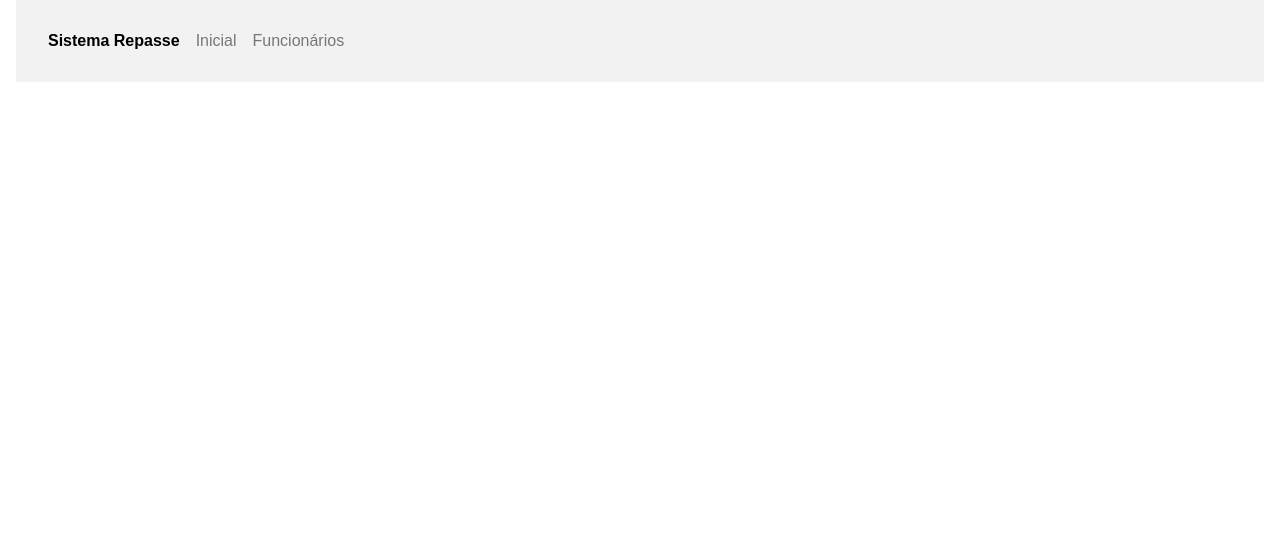
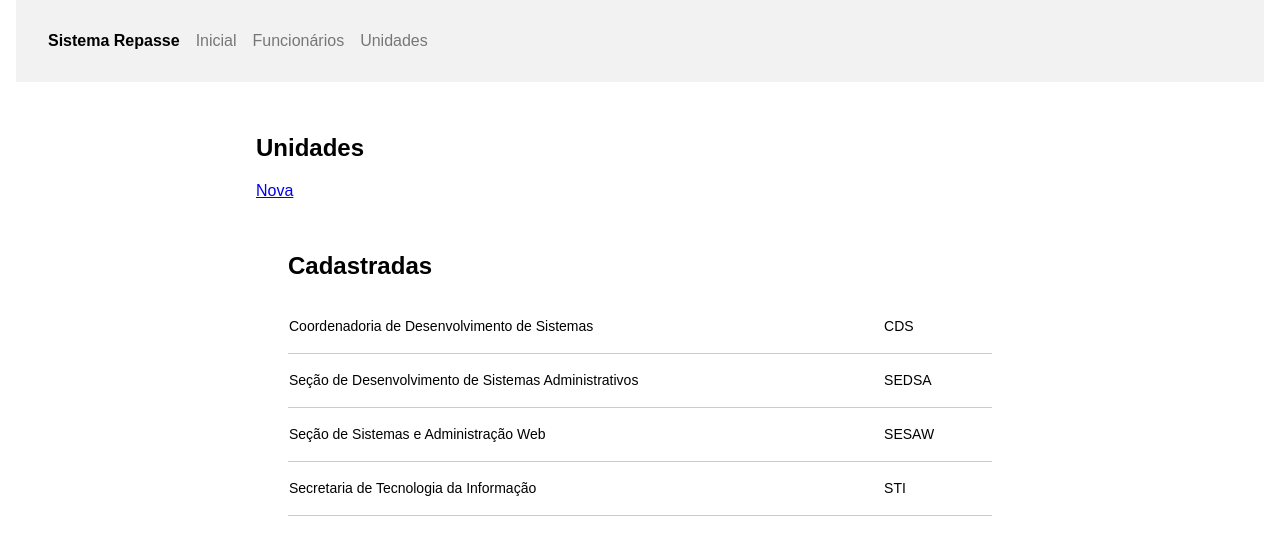
Before and after one commit to TRE-TO/aplicacao-modelo, a React (Create React App) app: page /unidade/lista in a window 1280 px wide. Shown: the top 534 px of the page. Built offline with nearby package versions, Linux system fonts and the light colour scheme.

Commit message:
Criando o cadastro e a lista de unidades como componentes separados.

```diff
--- a/src/App.js
+++ b/src/App.js
@@ -11,7 +11,11 @@ class App extends Component {
 
         <Cabecalho/>
 
-        {this.props.children}
+        <div className="mw6 mw7-ns center pt4">
+
+          {this.props.children}
+
+        </div>
 
       </div>
     );
--- a/src/componentes/Cabecalho.js
+++ b/src/componentes/Cabecalho.js
@@ -8,8 +8,9 @@ export class Cabecalho extends Component {
             <header className="bg-black-05">
                 <nav className="pa3 pa4-ns">
                     <Link className="link dim black b f6 f5-ns dib mr3" to="/" title="Inicial">Sistema Repasse</Link>
-                    <Link className="link dim gray    f6 f5-ns dib mr3" to="/" title="Inicial">Inicial</Link>
-                    <Link className="link dim gray    f6 f5-ns dib mr3" to="/funcionario/lista" title="Funcionários">Funcionários</Link>
+                    <Link className="link dim gray f6 f5-ns dib mr3" to="/" title="Inicial">Inicial</Link>
+                    <Link className="link dim gray f6 f5-ns dib mr3" to="/funcionario/lista" title="Funcionários">Funcionários</Link>
+                    <Link className="link dim gray f6 f5-ns dib mr3" to="/unidade/lista" title="Unidades">Unidades</Link>
                 </nav>
             </header>
         );
--- a/src/componentes/funcionario/ListaFuncionario.js
+++ b/src/componentes/funcionario/ListaFuncionario.js
@@ -33,7 +33,7 @@ export default class ListaFuncionario extends Component {
 
     render() {
         return (
-            <div className="mw6 mw7-ns center pt4">
+            <div>
 
                 <h2>Funcionários</h2>
 
--- /dev/null
+++ b/src/componentes/unidade/Formulario.js
@@ -0,0 +1,44 @@
+import React, { Component } from 'react';
+import { Redirect } from 'react-router-dom';
+
+export class Formulario extends Component {
+
+    constructor(props) {
+        super(props);
+        this.state = {
+          nome: '',
+          sigla: '',
+          sucesso: false
+        }
+    }
+
+    trataAlteracao(nomeInput, e) {
+        this.setState({[nomeInput]: e.target.value});
+    }
+
+    trataEnvio(e) {
+        e.preventDefault();
+
+        this.setState({sucesso: true});
+    }
+
+    render() {
+        if (this.state.sucesso) {
+            return <Redirect to="/unidade/lista" />;
+        }
+        return (
+            <form className="bg-black-05 pa3" onSubmit={this.trataEnvio.bind(this)}>
+                <h3>Cadastro</h3>
+                <div className="measure">
+                    <label htmlFor="nome" class="f6 b db mb2">Nome:</label>
+                    <input id="nome" class="input-reset ba b--black-20 pa2 mb2 db w-100" type="text" value={this.state.nome} onChange={this.trataAlteracao.bind(this, 'nome')} />
+                </div>
+                <div className="measure">
+                    <label htmlFor="sigla" class="f6 b db mb2">Sigla:</label>
+                    <input id="sigla" class="input-reset ba b--black-20 pa2 mb2 db w-100" type="text" value={this.state.sigla} onChange={this.trataAlteracao.bind(this, 'sigla')} />
+                </div>
+                <button type="submit">Salvar</button>
+            </form>
+        );
+    }
+}
--- /dev/null
+++ b/src/componentes/unidade/ListaUnidade.js
@@ -0,0 +1,56 @@
+import React, { Component } from 'react';
+import { Link } from 'react-router-dom';
+
+export default class ListaUnidade extends Component {
+
+    constructor(props) {
+        super(props);
+        this.state = {
+          unidades: [
+              {id: 1, nome: 'Coordenadoria de Desenvolvimento de Sistemas', sigla: 'CDS'},
+              {id: 2, nome: 'Seção de Desenvolvimento de Sistemas Administrativos', sigla: 'SEDSA'},
+              {id: 3, nome: 'Seção de Sistemas e Administração Web', sigla: 'SESAW'},
+              {id: 4, nome: 'Secretaria de Tecnologia da Informação', sigla: 'STI'}
+          ]
+        }
+    }
+
+    render() {
+        return (
+            <div>
+
+                <h2>Unidades</h2>
+
+                <Link to="/unidade/formulario">Nova</Link>
+
+                {this.state.unidades.length === 0 ||
+                <div>
+                    <UnidadesCadastradas unidades={this.state.unidades} />
+                </div>
+                }
+            </div>
+        );
+    }
+}
+
+class UnidadesCadastradas extends Component {
+    render() {
+        return (
+            <div className="pa4">
+                <div className="overflow-auto">
+                    <h2>Cadastradas</h2>
+                    <table className="f6 w-100 mw8 center" cellspacing="0">
+                        <tbody class="lh-copy">
+                            {this.props.unidades.map(f =>
+                                <tr>
+                                    <td className="pv3 pr3 bb b--black-20">{f.nome}</td>
+                                    <td className="pv3 pr3 bb b--black-20">{f.sigla}</td>
+                                </tr>
+                            )}
+                        </tbody>
+                    </table>
+                </div>
+            </div>
+        );
+    }
+}
--- a/src/index.js
+++ b/src/index.js
@@ -5,6 +5,8 @@ import App from './App';
 import registerServiceWorker from './registerServiceWorker';
 import {BrowserRouter as Router, Route, Switch} from 'react-router-dom';
 import ListaFuncionario from './componentes/funcionario/ListaFuncionario';
+import ListaUnidade from './componentes/unidade/ListaUnidade';
+import {Formulario as FormularioUnidade} from './componentes/unidade/Formulario';
 import Inicial from './componentes/Inicial';
 
 ReactDOM.render(
@@ -13,6 +15,8 @@ ReactDOM.render(
             <Switch>
                 <Route exact path="/" component={Inicial} />
                 <Route path="/funcionario/lista" component={ListaFuncionario} />
+                <Route path="/unidade/lista" component={ListaUnidade} />
+                <Route path="/unidade/formulario" component={FormularioUnidade} />
             </Switch>
         </App>
     </Router>,
```
